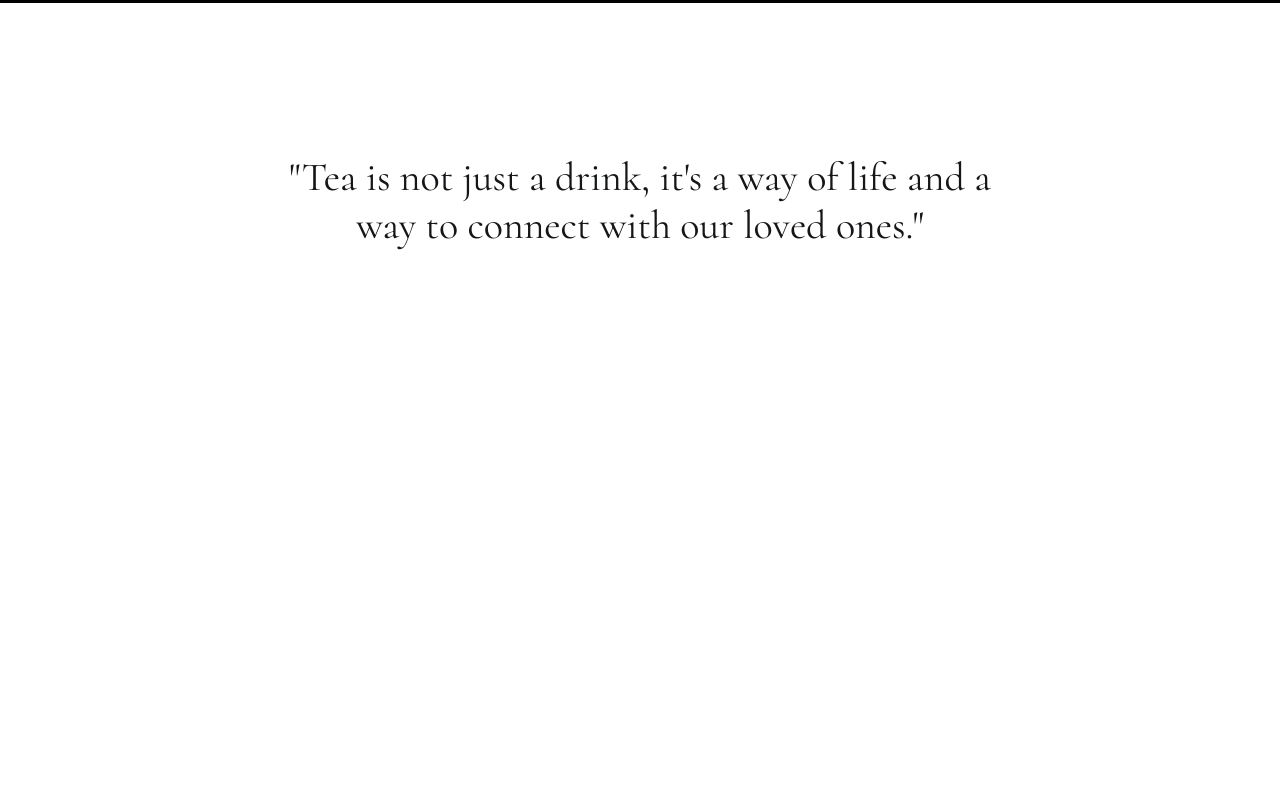
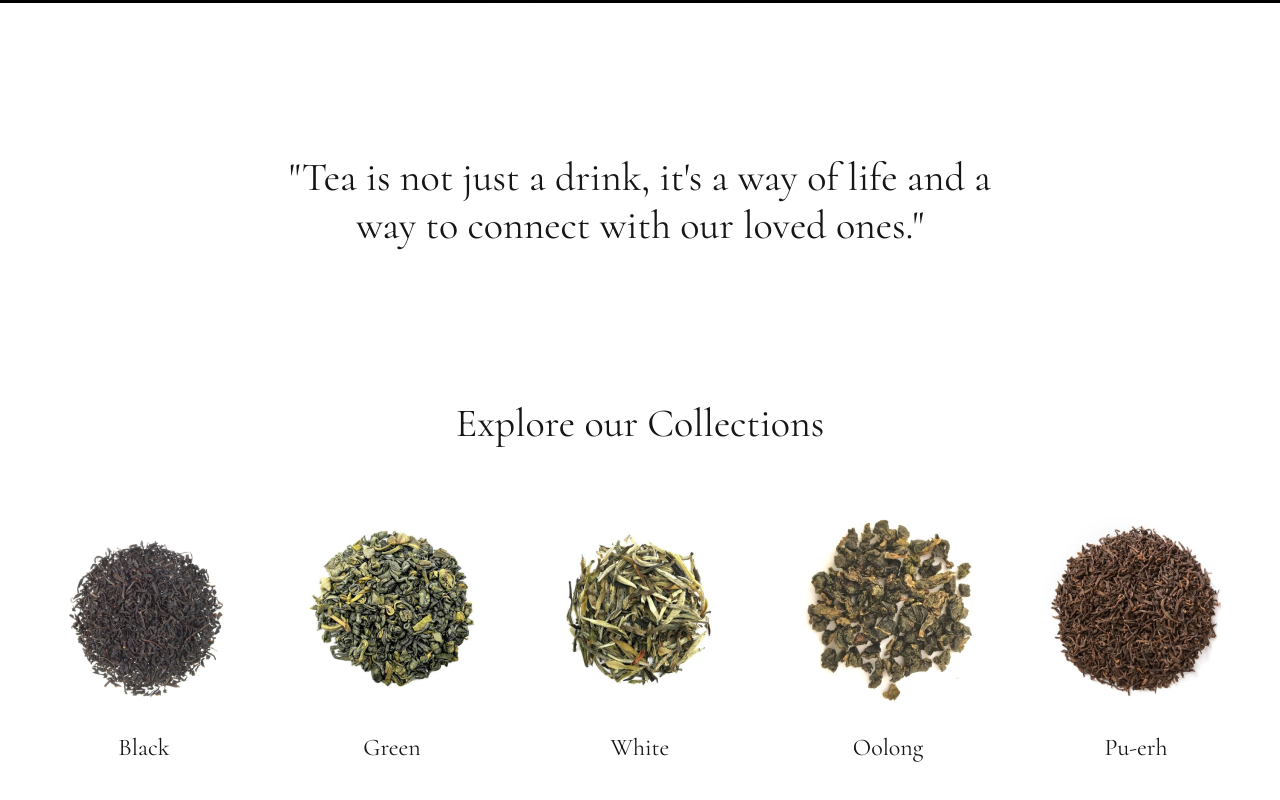
Before and after one commit to ShumnaIryna/Tea_Luxe, a plain HTML site: page index.html in a window 1280 px wide. Shown: the part 705-1505 px from the top of the page. Before the commit the page ends 1104 px from the top, so only its background shows below. Drawn offline with nearby package versions, Linux system fonts and the light colour scheme.

Commit message:
added section assortment

```diff
--- a/css/style.css
+++ b/css/style.css
@@ -146,6 +146,39 @@ body {
   margin: 150px auto;
 }
 
+.assortment {
+  margin-bottom: 150px;
+}
+
+.assortment__title {
+  font-family: "Cormorant", serif;
+  font-size: 40px;
+  font-weight: 400;
+  line-height: normal;
+  margin-bottom: 60px;
+  text-align: center;
+}
+
+.assortment__list {
+  text-align: center;
+  display: flex;
+  gap: 0px 40px;
+}
+
+.assortment__img {
+  max-width: 208px;
+  max-height: 208px;
+  width: 100%;
+}
+
+.assortment__name {
+  padding-top: 10px;
+  font-family: "Cormorant", serif;
+  font-size: 24px;
+  font-weight: 400;
+  line-height: normal;
+}
+
 @media (max-width: 1000px) {
   .logo {
     margin-bottom: 0;
@@ -168,6 +201,18 @@ body {
 
   .blockquote__text {
     margin: 120px auto 135px;
+  }
+
+  .assortment {
+    margin-bottom: 120px;
+  }
+
+  .assortment__title {
+    margin-bottom: 30px;
+  }
+
+  .assortment__list {
+    gap: 0px;
   }
 }
 
@@ -251,6 +296,19 @@ body {
   .blockquote__text {
     max-width: 640px;
   }
+
+  .assortment {
+    margin-bottom: 60px;
+  }
+
+  .assortment__title {
+    margin-bottom: 40px;
+  }
+
+  .assortment__list {
+    flex-wrap: wrap;
+    justify-content: center;
+  }
 }
 
 @media (max-width: 680px) {
@@ -283,6 +341,10 @@ body {
   .logo img {
     width: 40px;
   }
+
+  .assortment__title {
+    margin-bottom: 30px;
+  }
 }
 
 @media (max-width: 360px) {
@@ -310,4 +372,12 @@ body {
     max-width: 340px;
     margin: 70px auto 80px;
   }
+
+  .assortment__title {
+    font-size: 24px;
+    margin-bottom: 0px;
+  }
+  .assortment__img {
+    max-width: 170px;
+  }
 }
--- a/index.html
+++ b/index.html
@@ -131,6 +131,48 @@
           our loved ones."
         </p>
       </blockquote>
+      <section class="assortment">
+        <div class="container">
+          <p class="assortment__title">Explore our Collections</p>
+          <ul class="assortment__list">
+            <li class="assortment__item">
+              <img
+                src="images/black.png"
+                alt="photo black tea"
+                class="assortment__img" />
+              <p class="assortment__name">Black</p>
+            </li>
+            <li class="assortment__item">
+              <img
+                src="images/green.png"
+                alt="photo green tea"
+                class="assortment__img" />
+              <p class="assortment__name">Green</p>
+            </li>
+            <li class="assortment__item">
+              <img
+                src="images/white.png"
+                alt="photo white tea"
+                class="assortment__img" />
+              <p class="assortment__name">White</p>
+            </li>
+            <li class="assortment__item">
+              <img
+                src="images/oolong.png"
+                alt="photo oolong tea"
+                class="assortment__img" />
+              <p class="assortment__name">Oolong</p>
+            </li>
+            <li class="assortment__item">
+              <img
+                src="images/pu-erh.png"
+                alt="photo pu-erh tea"
+                class="assortment__img" />
+              <p class="assortment__name">Pu-erh</p>
+            </li>
+          </ul>
+        </div>
+      </section>
     </main>
     <script src="js/main.js"></script>
   </body>
```
Also changed, not shown: images/black.png (added), images/green.png (added), images/oolong.png (added), images/pu-erh.png (added), images/white.png (added).
